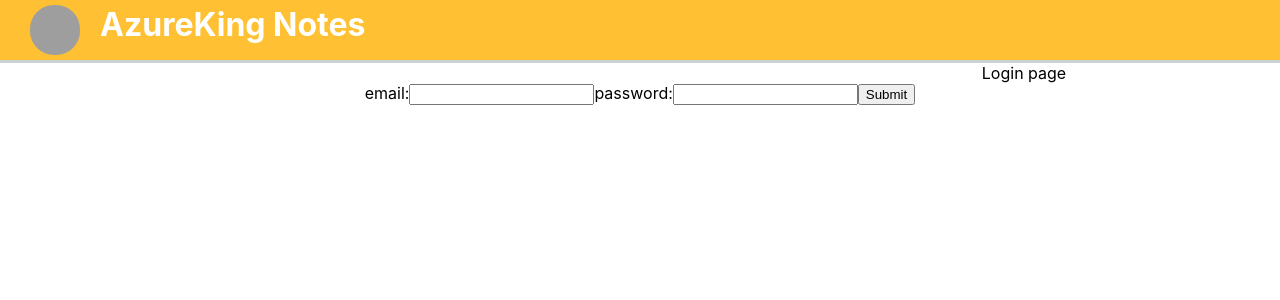
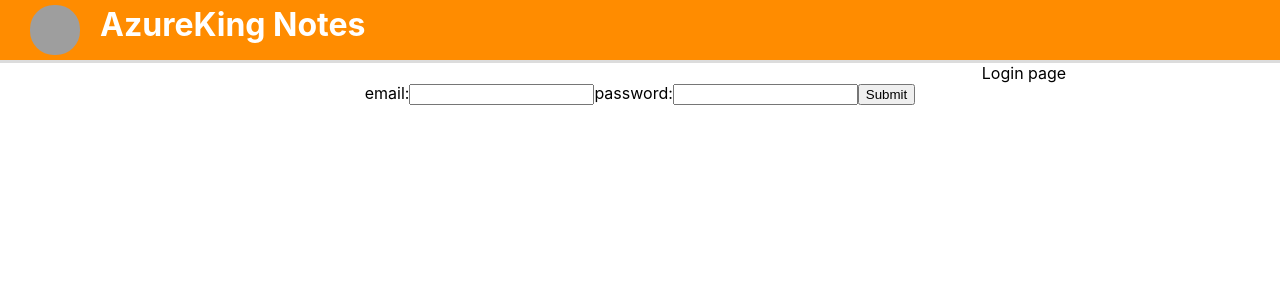
Before and after one commit to AzureKingStudios/azureking-notes, a React (Create React App) app in the folder client/: page /users/login in a window 1280 px wide. Shown: the top 300 px of the page. Built offline with nearby package versions, Linux system fonts and the light colour scheme; grey boxes are pictures that could not be loaded.

Commit message:
Update note css

```diff
--- a/client/src/App.css
+++ b/client/src/App.css
@@ -34,8 +34,8 @@
 
 /* Header */
 .notes-header {
-  background-color: #FFC133;
-  border-bottom: 3px solid #CCD1D1;
+  background-color: #FF8C00;
+  border-bottom: 3px solid #DCDCDC;
   width: 100%;
   height: 60px;
 }
@@ -64,6 +64,7 @@
   margin: 5px;
   background-color: white;
   float: right;
+  border: none;
 }
 
 .header-logo {
@@ -92,7 +93,7 @@
   right: 50px;
   z-index: 1;
   cursor: pointer;
-  background-color: #FFC133;
+  background-color: #FF8C00;
   color: white;
 }
 
@@ -141,12 +142,14 @@
 
 /* Single Note */
 .single-note {
-  border: 2px solid orangered;
+  border: 2px solid #DCDCDC;
   width: 22.4%;
   margin: 10px;
   max-height: 225px;
   min-height: 110px;
   overflow: hidden;
+  border-radius: 12px;
+  box-shadow: 0 4px 8px 0 rgba(0, 0, 0, 0.4), 0 6px 20px 0 rgba(0, 0, 0, 0.19);
 }
 
 .note-title {
--- a/client/src/containers/LoginPage.js
+++ b/client/src/containers/LoginPage.js
@@ -46,7 +46,7 @@ class LoginPage extends Component {
   render() {
     return(
       <div>
-        <Header/>
+        <Header {...this.props}/>
         <div>Login page</div>
         <form onSubmit={this.handleSubmit}>
           email:
--- a/client/src/containers/ProfilePage.js
+++ b/client/src/containers/ProfilePage.js
@@ -59,7 +59,7 @@ class ProfilePage extends Component {
 
             return(
                 <div>
-                    <Header/>
+                    <Header {...this.props}/>
                     <div>no user info here</div>
                 </div>
             )
```
